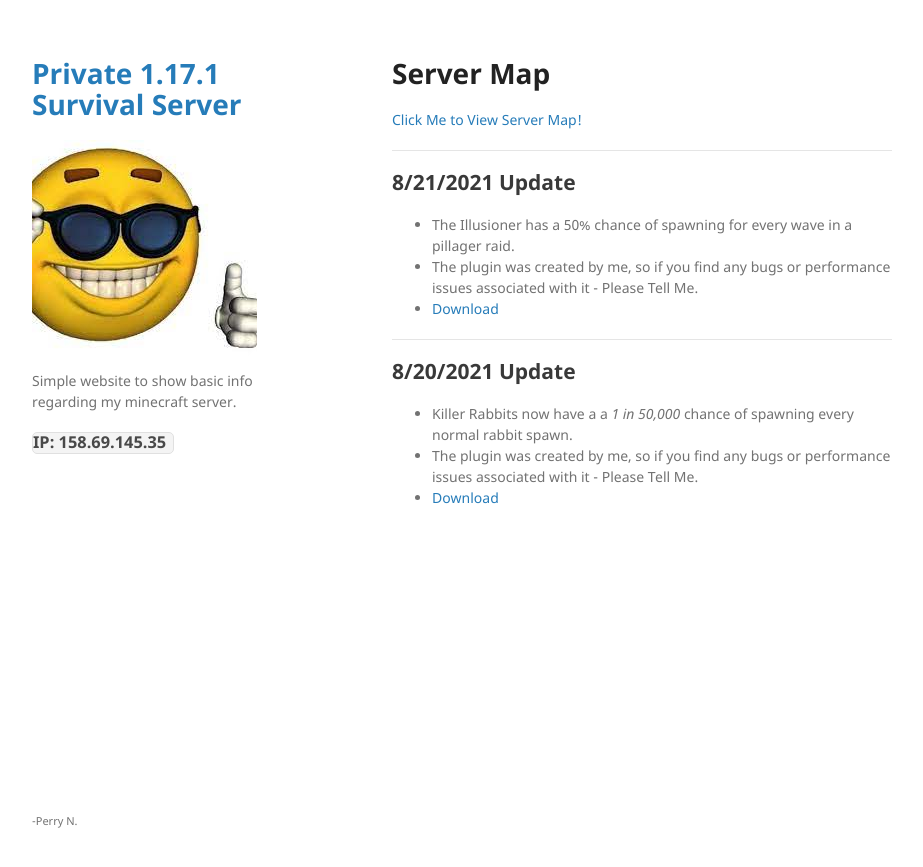
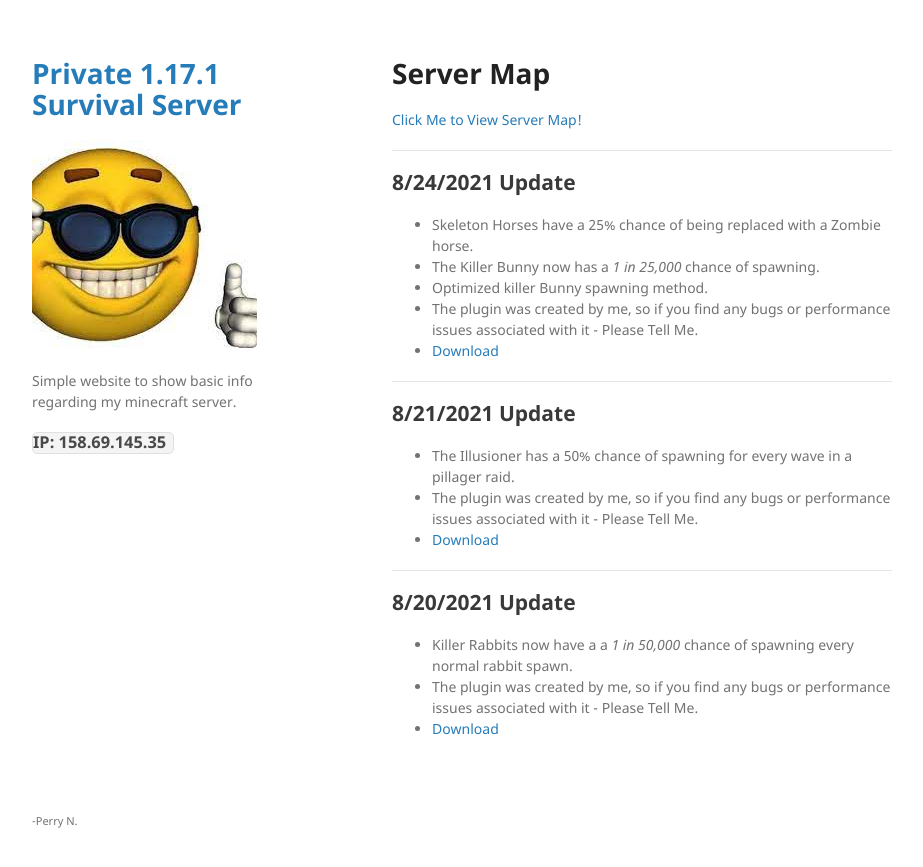
Before and after one commit to WrelksMC/wrelksMC.github.io, a Jekyll site: the page built from index.md, in a window 1280 px wide. Shown: the top 867 px of the page, without its empty margins (178-1101 px from the left). Built offline with Jekyll 4.4.1, drawn with Linux system fonts in a browser that asks for light colours; our own code applies the rules of GitHub Pages for plain Markdown files.

Commit message:
Update index.md

```diff
--- a/index.md
+++ b/index.md
@@ -4,6 +4,15 @@ layout: default
 
 # Server Map
 [Click Me to View Server Map!](http://158.69.145.35:9449/)
+
+---
+
+## 8/24/2021 Update
+* Skeleton Horses have a 25% chance of being replaced with a Zombie horse.
+* The Killer Bunny now has a *1 in 25,000* chance of spawning.
+* Optimized killer Bunny spawning method.
+* The plugin was created by me, so if you find any bugs or performance issues associated with it - Please Tell Me.
+* [Download](https://mega.nz/file/z9cyFLRb#ngQ-y6G8vkcqReqgTQiT_Ab2yt_SXvQbhMY8YGZagxg)
 
 ---
 
```
